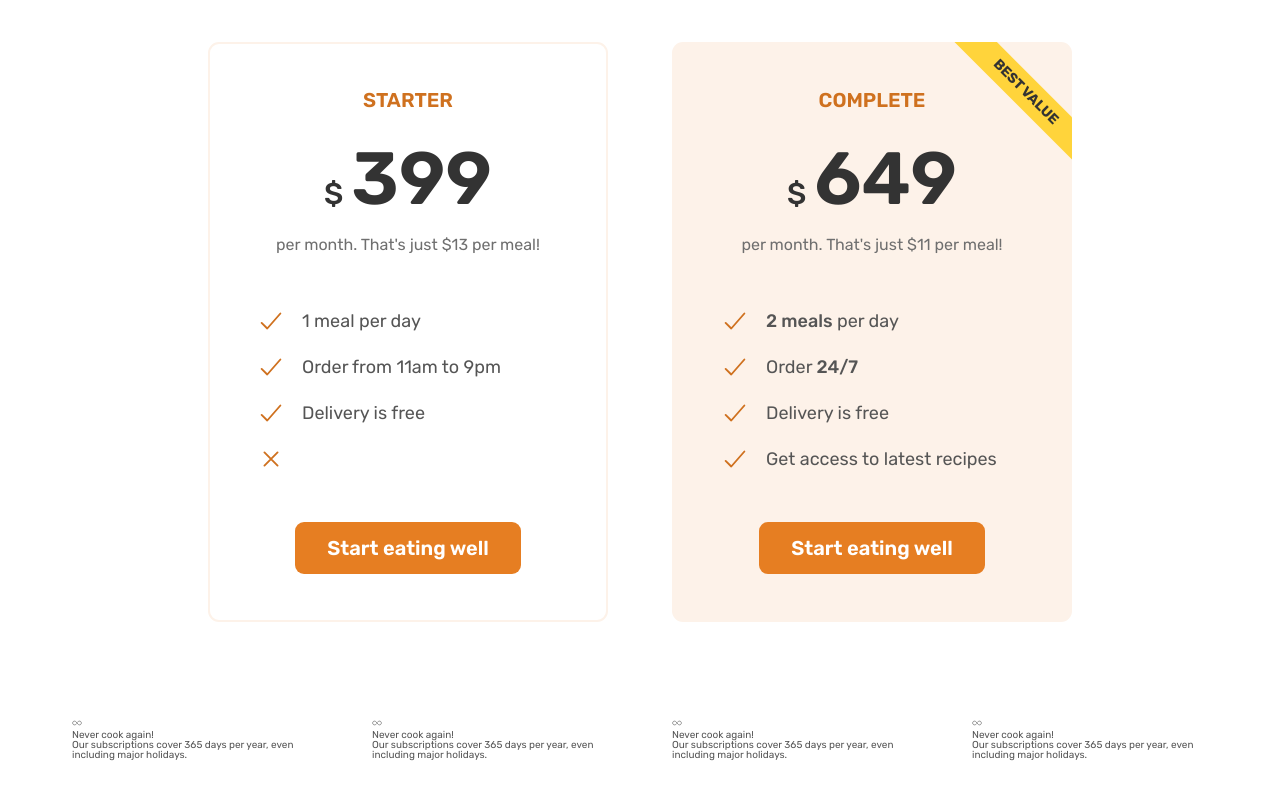
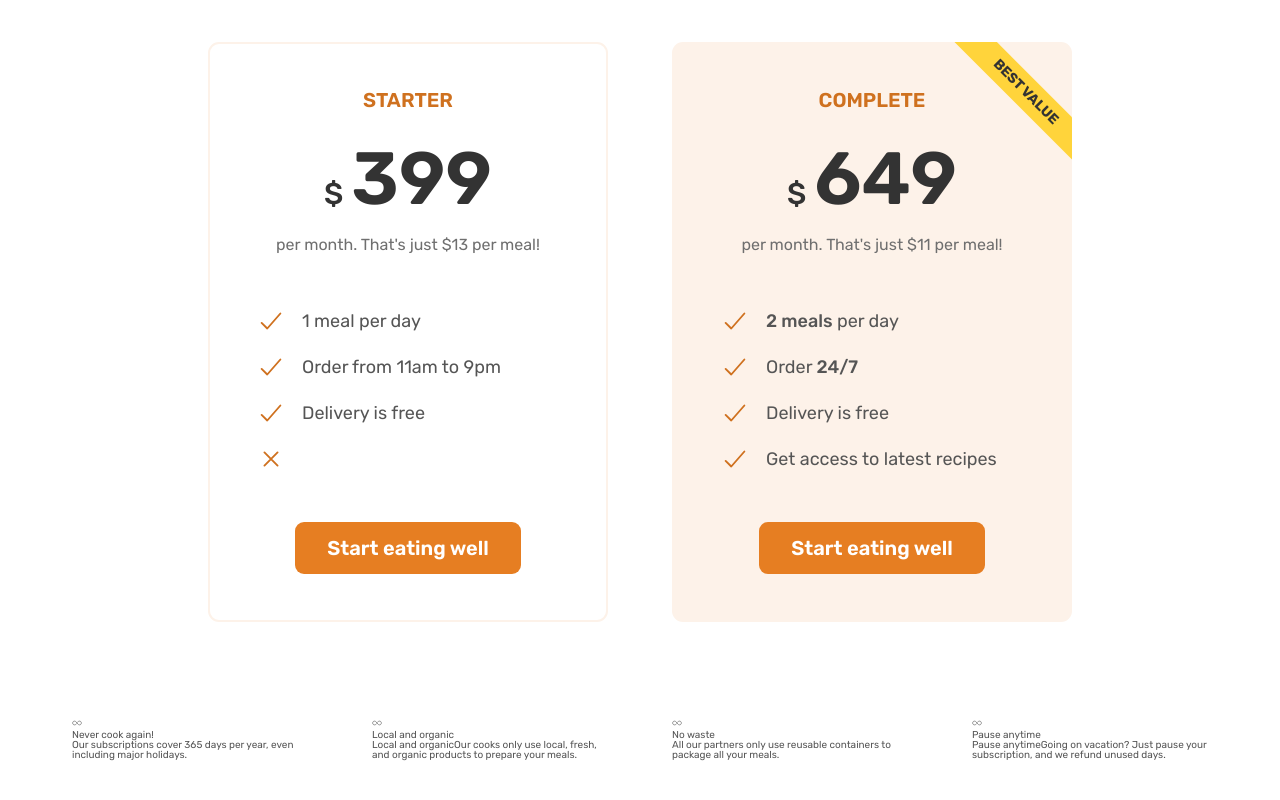
Before and after one commit to Pav85/omnifood-project, a plain HTML site: page index.html in a window 1280 px wide. Shown: the part 4389-5189 px from the top of the page. Drawn offline with nearby package versions, Linux system fonts and the light colour scheme.

Commit message:
Update index.html

```diff
--- a/index.html
+++ b/index.html
@@ -513,28 +513,28 @@
 
           <div class="feature">
             <ion-icon class="feature-icon" name="infinite-outline"></ion-icon>
-            <p class="feature-title">Never cook again!</p>
+            <p class="feature-title">Local and organic</p>
             <p class="feature-text">
-              Our subscriptions cover 365 days per year, even including major
-              holidays.
+              Local and organicOur cooks only use local, fresh, and organic
+              products to prepare your meals.
             </p>
           </div>
 
           <div class="feature">
             <ion-icon class="feature-icon" name="infinite-outline"></ion-icon>
-            <p class="feature-title">Never cook again!</p>
+            <p class="feature-title">No waste</p>
             <p class="feature-text">
-              Our subscriptions cover 365 days per year, even including major
-              holidays.
+              All our partners only use reusable containers to package all your
+              meals.
             </p>
           </div>
 
           <div class="feature">
             <ion-icon class="feature-icon" name="infinite-outline"></ion-icon>
-            <p class="feature-title">Never cook again!</p>
+            <p class="feature-title">Pause anytime</p>
             <p class="feature-text">
-              Our subscriptions cover 365 days per year, even including major
-              holidays.
+              Pause anytimeGoing on vacation? Just pause your subscription, and
+              we refund unused days.
             </p>
           </div>
         </div>
```
